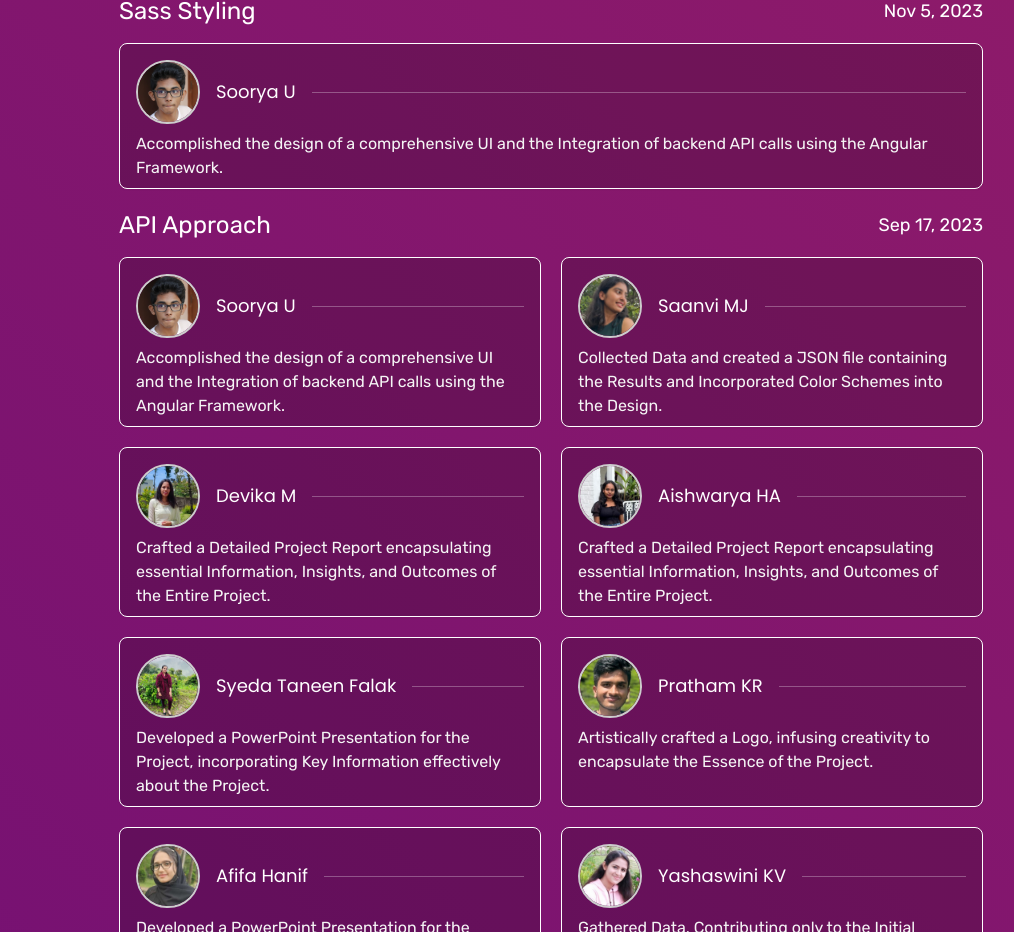
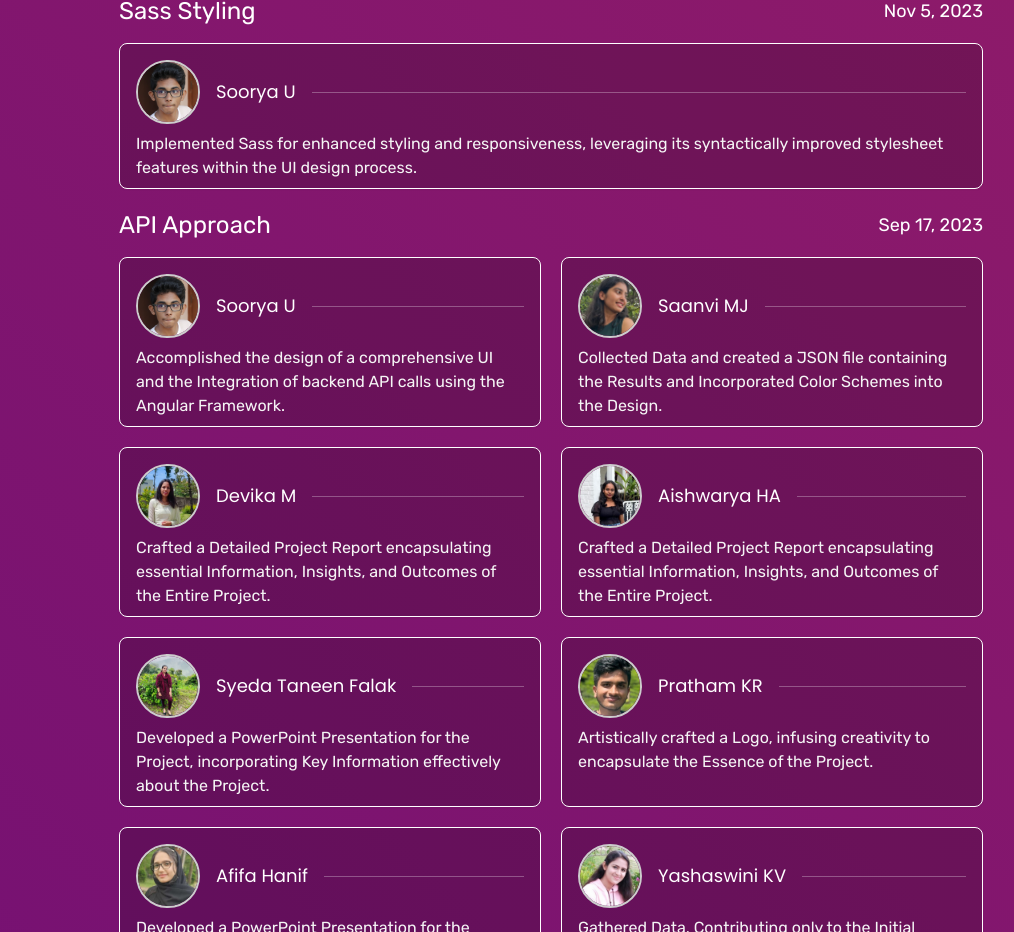
Before and after one commit to soorya-u/Grade-Grove, a Next.js app: page /about in a window 1280 px wide. Shown: the part 1091-2023 px from the top of the page, without its empty margins (89-1103 px from the left). Built offline with nearby package versions, Linux system fonts and the light colour scheme.

Commit message:
fix: Commit Description Fixed
Signed-off-by: Soorya U <sooryau7@gmail.com>

```diff
--- a/src/components/pages/about/Commits.ts
+++ b/src/components/pages/about/Commits.ts
@@ -62,7 +62,7 @@ const sassStyling: Commit = {
       imgPath: "/devs/soorya.jpg",
       github: "https://github.com/soorya-u",
       description:
-        "Accomplished the design of a comprehensive UI and the Integration of backend API calls using the Angular Framework.",
+        "Implemented Sass for enhanced styling and responsiveness, leveraging its syntactically improved stylesheet features within the UI design process.",
     },
   ],
 };
```
